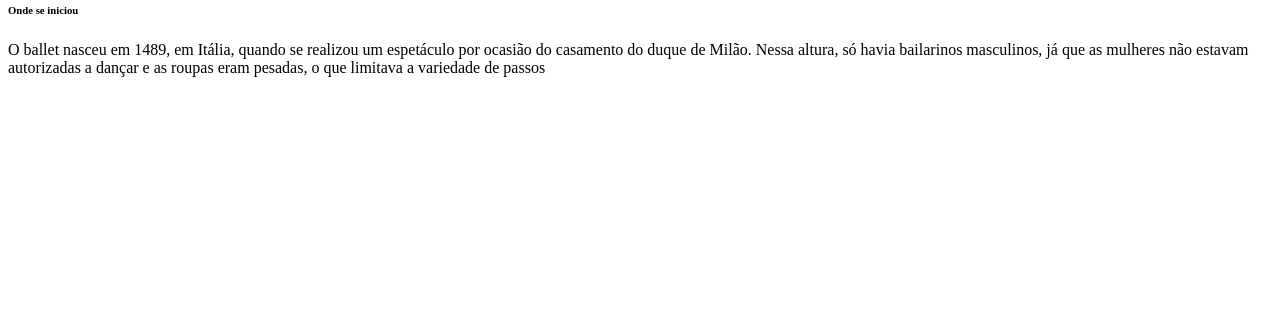
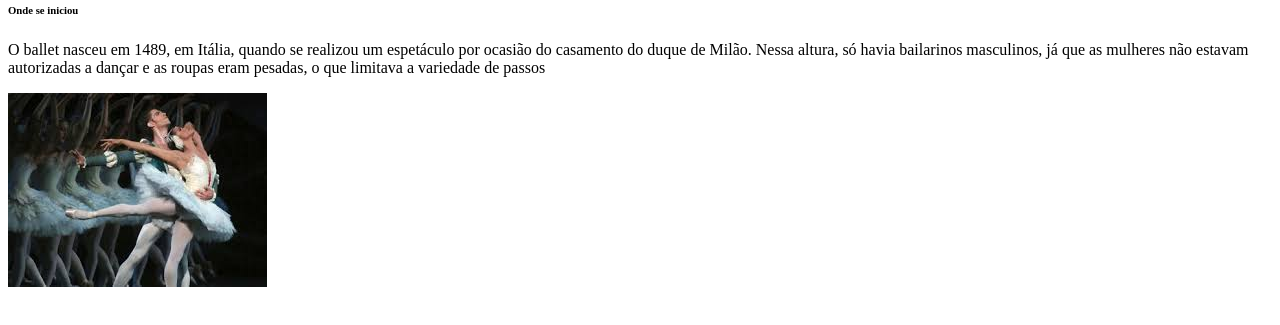
Before and after one commit to mariastabe/T1-2T, a plain HTML site: page index.html in a window 1280 px wide. Shown: the part 105-430 px from the top of the page. Drawn offline with Linux system fonts and the light colour scheme.

Commit message:
Update index.html

```diff
--- a/index.html
+++ b/index.html
@@ -9,6 +9,6 @@
     <h1> Ballet</h1>
     <h6> Onde se iniciou</h6>
     <p> O ballet nasceu em 1489, em Itália, quando se realizou um espetáculo por ocasião do casamento do duque de Milão. Nessa altura, só havia bailarinos masculinos, já que as mulheres não estavam autorizadas a dançar e as roupas eram pesadas, o que limitava a variedade de passos </p>
-<img src="download.jpg"alt=">
+<img src="download.jpg" alt='foto'>
 </body>
 </html>
```
